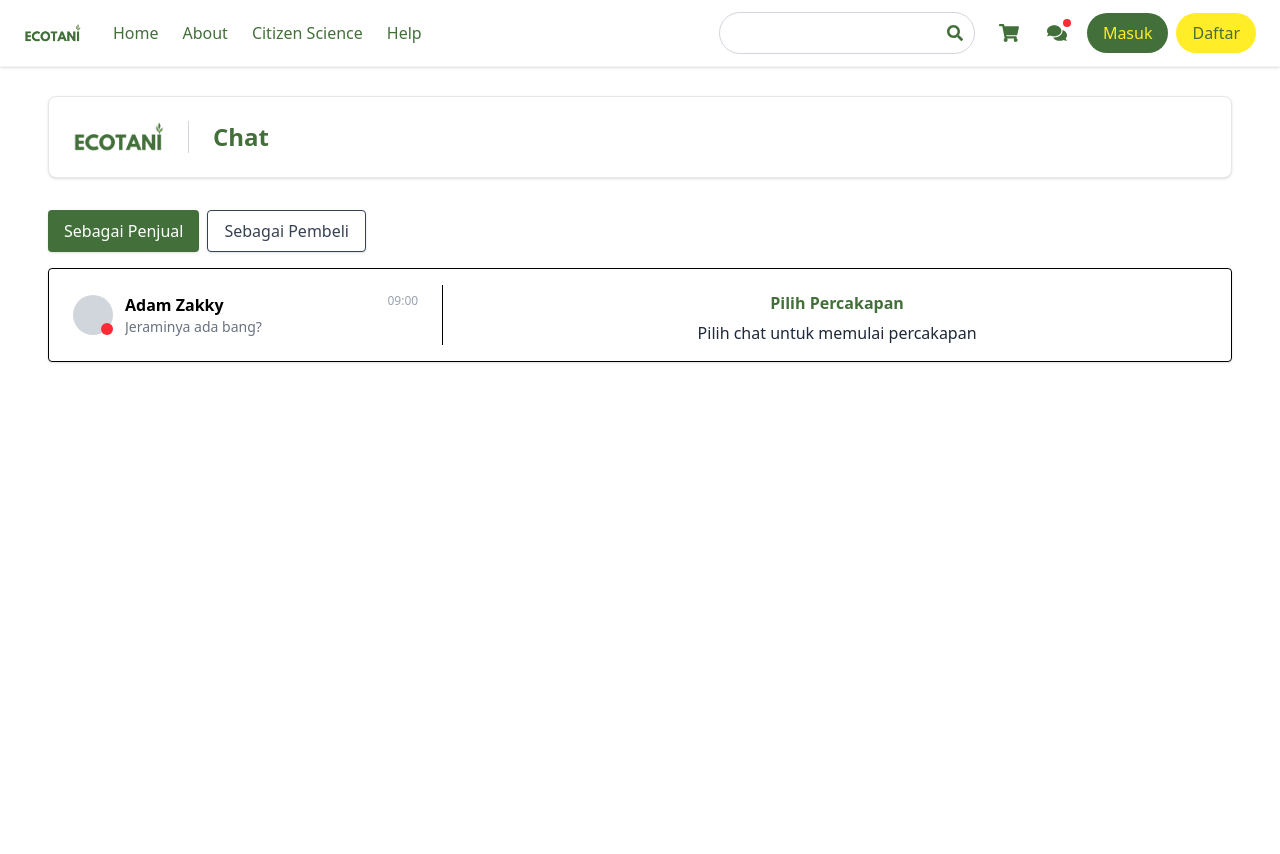
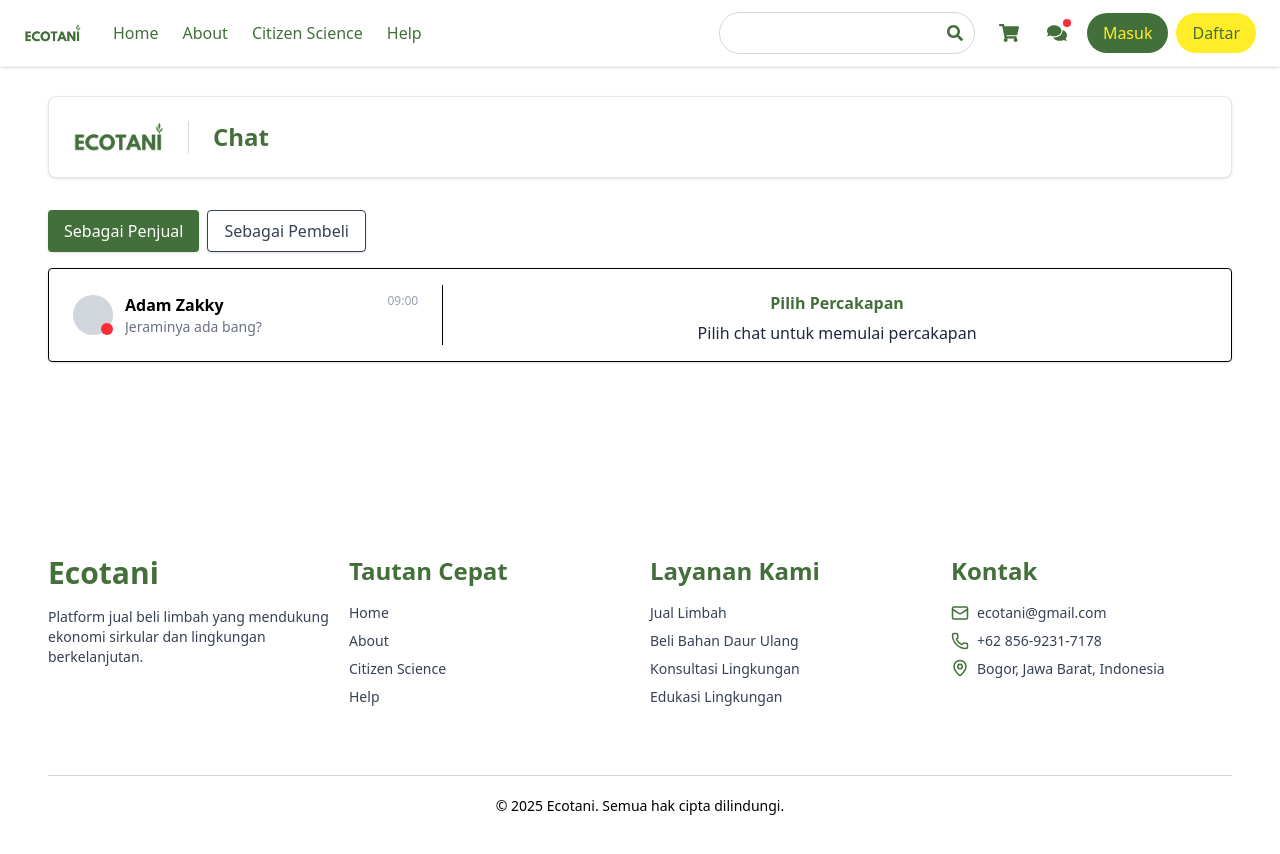
Before and after one commit to jannahkrn/fe-ecotani, a React (Vite) app: page /chat in a window 1280 px wide. Shown: the top 854 px of the page. Built offline with nearby package versions, Linux system fonts and the light colour scheme.

Commit message:
add image botol

```diff
--- a/src/pages/user/ChatPage.jsx
+++ b/src/pages/user/ChatPage.jsx
@@ -1,4 +1,5 @@
 import React, { useState } from "react";
+import Footer from "../../components/user/Footer";
 
 const ChatPage = () => {
   const [activeTab, setActiveTab] = useState("penjual");
@@ -35,15 +36,13 @@ const ChatPage = () => {
 
         {/* Card judul halaman */}
         <div className="bg-white rounded-lg shadow-sm border border-gray-200 p-6 flex items-center gap-4 mb-8">
-          {<img
+          <img
             src="/src/assets/logo.png"
             alt="Ecotani Logo"
             className="h-8"
-          />}
+          />
           <div className="w-[1px] h-8 bg-gray-300 mx-2"></div>
-          <h1 className="text-2xl font-bold text-[#43703a]">
-            Chat
-          </h1>
+          <h1 className="text-2xl font-bold text-[#43703a]">Chat</h1>
         </div>
 
         {/* Toggle Tab */}
@@ -107,12 +106,14 @@ const ChatPage = () => {
           {/* Area Chat */}
           <div className="w-2/3 flex flex-col justify-between">
             {!selectedChat ? (
-              <><div className="flex-10 flex items-center justify-center text-center text-[#43703a] font-bold">
-                <p className="p-1">Pilih Percakapan</p>
-              </div><div className="flex-1 flex items-center justify-center text-center text-gray-400">
+              <>
+                <div className="flex-10 flex items-center justify-center text-center text-[#43703a] font-bold">
+                  <p className="p-1">Pilih Percakapan</p>
+                </div>
+                <div className="flex-1 flex items-center justify-center text-center text-gray-400">
                   <p className="text-gray-800">Pilih chat untuk memulai percakapan</p>
-                </div></>
-
+                </div>
+              </>
             ) : (
               <div className="flex-1 space-y-4 overflow-y-auto pr-2">
                 {selectedChat.messages.map((msg, idx) => (
@@ -166,6 +167,9 @@ const ChatPage = () => {
           </div>
         </div>
       </div>
+
+      {/* Footer */}
+      <Footer />
     </div>
   );
 };
```
